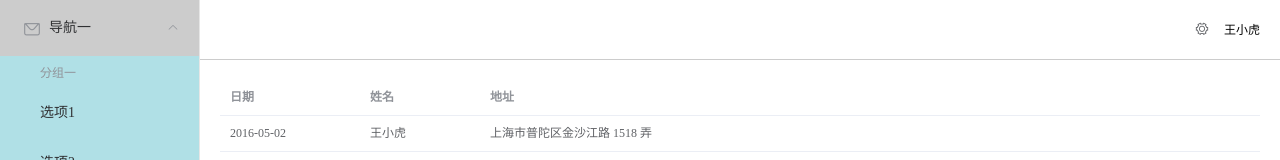
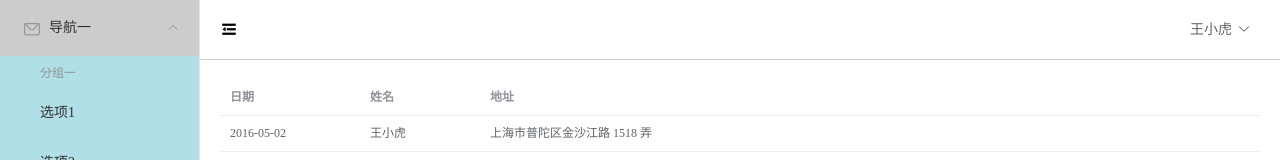
Before and after one commit to Function007/Document, a Vue app: page / in a window 1280 px wide. Shown: the top 160 px of the page. Built offline with nearby package versions, Linux system fonts and the light colour scheme.

Commit message:
Commit Message

```diff
--- a/src/assets/gloable.css
+++ b/src/assets/gloable.css
@@ -1,4 +1,6 @@
 *{
     margin:0;
     padding: 0;
+    box-sizing: border-box;
+
 }
--- a/src/views/HomeView.vue
+++ b/src/views/HomeView.vue
@@ -1,11 +1,12 @@
-<template>
+<template xmlns:-size="http://www.w3.org/1999/xhtml" xmlns:font-size="http://www.w3.org/1999/xhtml">
     <el-container style="min-height: 100vh;">
-      <el-aside width="200px" style="background-color: rgb(238, 241, 246); height: 100%">
+      <el-aside :width="sideWidth + 'px'" style="background-color: rgb(238, 241, 246); height: 100%">
         <el-menu :default-openeds="['1', '3']" style="min-height: 100% ;overflow-x:hidden "
           background-color="rgb(176,224,230)"
           text-color="fff"
           active-text-color="#ffd04b"
           :collapse-transition="false"
+          :collapse="isCollapse"
         >
           <el-submenu index="1">
             <template slot="title"><i class="el-icon-message"></i>导航一</template>
@@ -56,16 +57,17 @@
       </el-aside>
 
       <el-container>
-        <el-header style="text-align: right; font-size: 12px; border-bottom:1px solid #ccc; line-height:60px">
-          <el-dropdown>
-            <i class="el-icon-setting" style="margin-right: 15px"></i>
+        <el-header style=" font-size: 12px; border-bottom:1px solid #ccc; line-height:60px;display:flex">
+          <div style="flex: 1 ; font-size: 18px " >
+            <span :class="collapseBtnClass" style="cursor: pointer" @click="collapse"></span>
+          </div>
+          <el-dropdown style="width: 70px">
+            <span>王小虎</span><i class="el-icon-arrow-down" style="margin-left:5px "></i>
             <el-dropdown-menu slot="dropdown">
-              <el-dropdown-item>查看</el-dropdown-item>
-              <el-dropdown-item>新增</el-dropdown-item>
-              <el-dropdown-item>删除</el-dropdown-item>
+              <el-dropdown-item>个人信息</el-dropdown-item>
+              <el-dropdown-item>退出</el-dropdown-item>
             </el-dropdown-menu>
           </el-dropdown>
-          <span>王小虎</span>
         </el-header>
 
         <el-main>
@@ -93,7 +95,17 @@ export default {
       address: '上海市普陀区金沙江路 1518 弄'
     };
     return {
-      tableData: Array(10).fill(item)
+      tableData: Array(10).fill(item),
+      collapseBtnClass: 'el-icon-s-fold',
+      isCollapse: false,
+      sideWidth: 200
+    }
+  },methods: {
+    collapse(){  //点击收缩按钮触发
+     this.isCollapse = !this.isCollapse
+      if (this.isCollapse){
+        this.sideWidth= 64
+      }
     }
   }
 }
```
